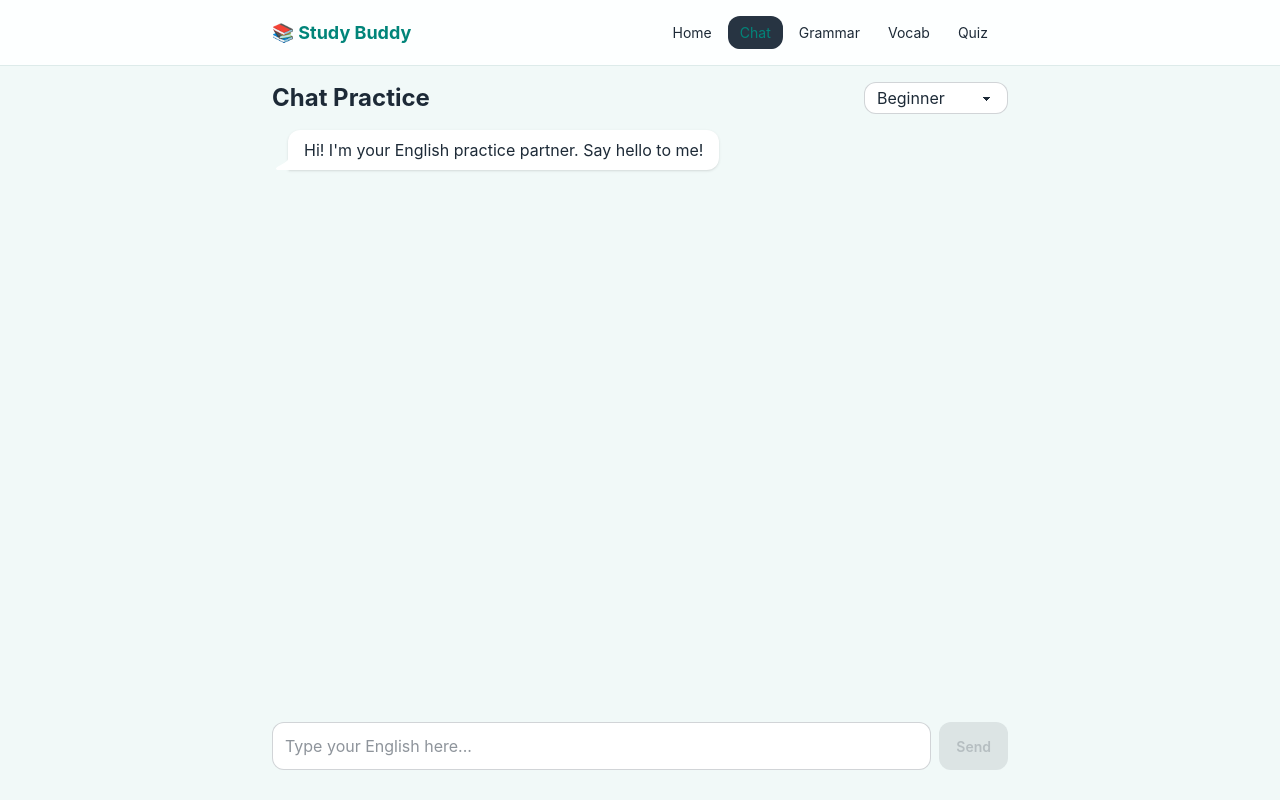
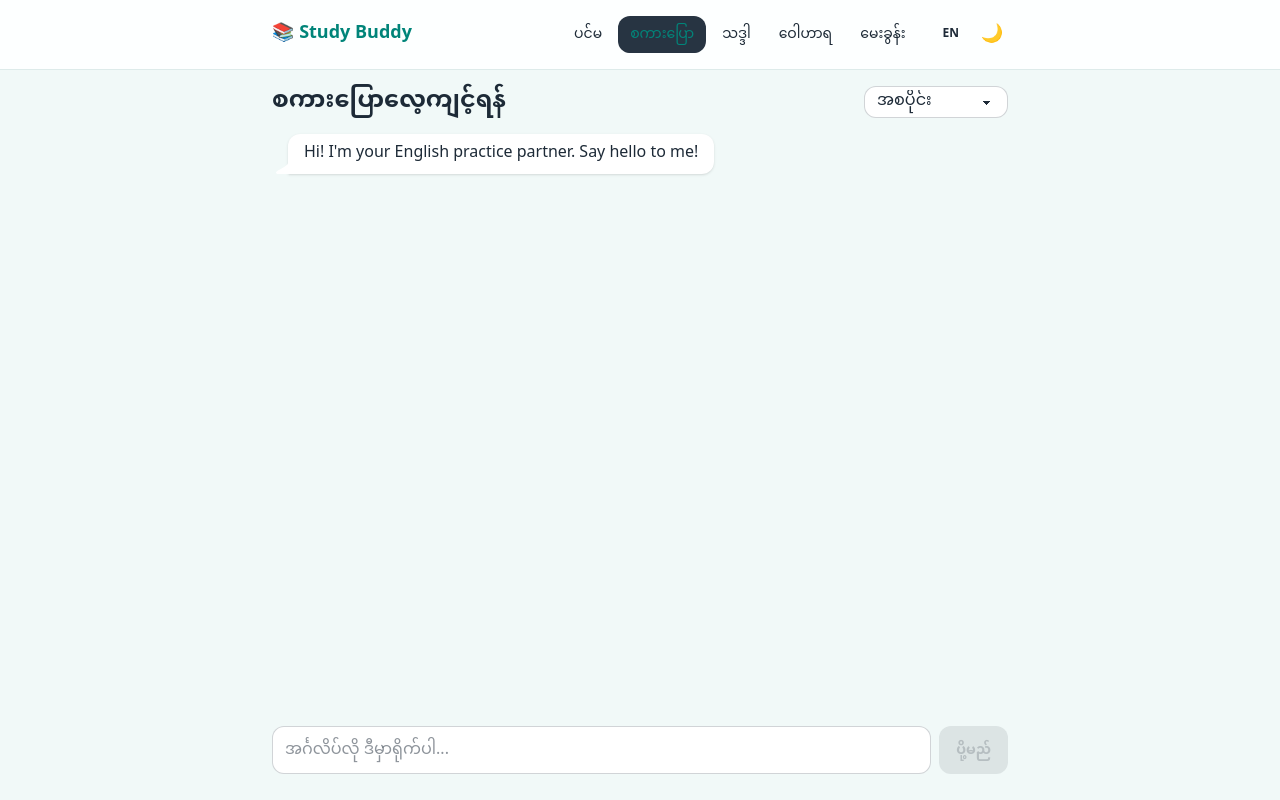
Before and after one commit to paingzinyemaung/study-buddy, a React (Vite) app: page /chat in a window 1280 px wide. Built offline with nearby package versions, Linux system fonts and the light colour scheme; no server answers.

Commit message:
feat: dark mode and English/Myanmar language toggle

```diff
--- a/index.html
+++ b/index.html
@@ -5,6 +5,24 @@
     <link rel="icon" type="image/svg+xml" href="/favicon.svg" />
     <meta name="viewport" content="width=device-width, initial-scale=1.0" />
     <title>AI Study Buddy</title>
+    <script>
+      try {
+        var t = localStorage.getItem('theme');
+        if (!t) {
+          t = matchMedia('(prefers-color-scheme: dark)').matches
+            ? 'studybuddy-dark'
+            : 'studybuddy';
+        }
+        document.documentElement.setAttribute('data-theme', t);
+      } catch (e) {}
+    </script>
+
+    <link rel="preconnect" href="https://fonts.googleapis.com" />
+    <link rel="preconnect" href="https://fonts.gstatic.com" crossorigin />
+    <link
+      href="https://fonts.googleapis.com/css2?family=Noto+Sans+Myanmar:wght@400;600;700&display=swap"
+      rel="stylesheet"
+    />
   </head>
   <body>
     <div id="root"></div>
--- a/src/components/BottomNav.tsx
+++ b/src/components/BottomNav.tsx
@@ -1,7 +1,9 @@
 import { NavLink } from 'react-router-dom';
 import { navLinks } from './navLinks';
+import { useLang } from '../i18n/LanguageContext';
 
 export default function BottomNav() {
+  const { t } = useLang();
   return (
     <nav className="dock dock-sm border-t border-base-300 bg-base-100 md:hidden">
       {navLinks.map((l) => (
@@ -14,7 +16,7 @@ export default function BottomNav() {
           }
         >
           <span className="text-xl leading-none">{l.icon}</span>
-          <span className="dock-label">{l.label}</span>
+          <span className="dock-label">{t.nav[l.key]}</span>
         </NavLink>
       ))}
     </nav>
--- /dev/null
+++ b/src/components/LangToggle.tsx
@@ -0,0 +1,14 @@
+import { useLang } from '../i18n/LanguageContext';
+
+export default function LangToggle() {
+  const { lang, setLang } = useLang();
+  return (
+    <button
+      className="btn btn-ghost btn-sm"
+      onClick={() => setLang(lang === 'en' ? 'my' : 'en')}
+      aria-label="Change language"
+    >
+      {lang === 'en' ? 'မြန်မာ' : 'EN'}
+    </button>
+  );
+}
--- a/src/components/Navbar.tsx
+++ b/src/components/Navbar.tsx
@@ -1,15 +1,18 @@
 import { NavLink } from 'react-router-dom';
 import { navLinks } from './navLinks';
+import { useLang } from '../i18n/LanguageContext';
+import ThemeToggle from './ThemeToggle';
+import LangToggle from './LangToggle';
 
 export default function Navbar() {
+  const { t } = useLang();
   return (
     <header className="sticky top-0 z-20 border-b border-base-300 bg-base-100/90 backdrop-blur">
-      <div className="navbar mx-auto max-w-3xl px-4">
+      <div className="navbar mx-auto max-w-3xl gap-1 px-4">
         <div className="flex-1">
           <span className="text-lg font-bold text-primary">📚 Study Buddy</span>
         </div>
 
-        {/* Desktop only */}
         <nav className="hidden md:block">
           <ul className="menu menu-horizontal gap-1">
             {navLinks.map((l) => (
@@ -21,12 +24,15 @@ export default function Navbar() {
                     isActive ? 'menu-active text-primary' : ''
                   }
                 >
-                  {l.label}
+                  {t.nav[l.key]}
                 </NavLink>
               </li>
             ))}
           </ul>
         </nav>
+
+        <LangToggle />
+        <ThemeToggle />
       </div>
     </header>
   );
--- /dev/null
+++ b/src/components/ThemeToggle.tsx
@@ -0,0 +1,15 @@
+import { useTheme } from '../hooks/useTheme';
+
+export default function ThemeToggle() {
+  const { theme, toggle } = useTheme();
+  const isDark = theme === 'studybuddy-dark';
+  return (
+    <button
+      className="btn btn-ghost btn-circle btn-sm text-lg"
+      onClick={toggle}
+      aria-label={isDark ? 'Switch to light mode' : 'Switch to dark mode'}
+    >
+      {isDark ? '☀️' : '🌙'}
+    </button>
+  );
+}
--- a/src/components/navLinks.ts
+++ b/src/components/navLinks.ts
@@ -1,7 +1,7 @@
 export const navLinks = [
-  { to: '/', label: 'Home', icon: '🏠' },
-  { to: '/chat', label: 'Chat', icon: '💬' },
-  { to: '/grammar', label: 'Grammar', icon: '✏️' },
-  { to: '/vocab', label: 'Vocab', icon: '📖' },
-  { to: '/quiz', label: 'Quiz', icon: '🎯' },
-];
+  { to: '/', key: 'home', icon: '🏠' },
+  { to: '/chat', key: 'chat', icon: '💬' },
+  { to: '/grammar', key: 'grammar', icon: '✏️' },
+  { to: '/vocab', key: 'vocab', icon: '📖' },
+  { to: '/quiz', key: 'quiz', icon: '🎯' },
+] as const;
--- /dev/null
+++ b/src/hooks/useTheme.ts
@@ -0,0 +1,25 @@
+import { useEffect, useState } from 'react';
+
+export type Theme = 'studybuddy' | 'studybuddy-dark';
+
+function getInitialTheme(): Theme {
+  const saved = localStorage.getItem('theme');
+  if (saved === 'studybuddy' || saved === 'studybuddy-dark') return saved;
+  return matchMedia('(prefers-color-scheme: dark)').matches
+    ? 'studybuddy-dark'
+    : 'studybuddy';
+}
+
+export function useTheme() {
+  const [theme, setTheme] = useState<Theme>(getInitialTheme);
+
+  useEffect(() => {
+    document.documentElement.setAttribute('data-theme', theme);
+    localStorage.setItem('theme', theme);
+  }, [theme]);
+
+  const toggle = () =>
+    setTheme((t) => (t === 'studybuddy' ? 'studybuddy-dark' : 'studybuddy'));
+
+  return { theme, toggle };
+}
--- /dev/null
+++ b/src/i18n/LanguageContext.tsx
@@ -0,0 +1,39 @@
+import {
+  createContext,
+  useContext,
+  useEffect,
+  useState,
+  type ReactNode,
+} from 'react';
+import { translations, type Lang, type Dict } from './translations';
+
+type LanguageContextValue = {
+  lang: Lang;
+  setLang: (lang: Lang) => void;
+  t: Dict;
+};
+
+const LanguageContext = createContext<LanguageContextValue | null>(null);
+
+export function LanguageProvider({ children }: { children: ReactNode }) {
+  const [lang, setLang] = useState<Lang>(() =>
+    localStorage.getItem('lang') === 'en' ? 'en' : 'my',
+  );
+
+  useEffect(() => {
+    localStorage.setItem('lang', lang);
+    document.documentElement.lang = lang;
+  }, [lang]);
+
+  return (
+    <LanguageContext.Provider value={{ lang, setLang, t: translations[lang] }}>
+      {children}
+    </LanguageContext.Provider>
+  );
+}
+
+export function useLang() {
+  const ctx = useContext(LanguageContext);
+  if (!ctx) throw new Error('useLang must be used inside LanguageProvider');
+  return ctx;
+}
--- /dev/null
+++ b/src/i18n/translations.ts
@@ -0,0 +1,41 @@
+export type Lang = 'en' | 'my';
+
+const en = {
+  nav: {
+    home: 'Home',
+    chat: 'Chat',
+    grammar: 'Grammar',
+    vocab: 'Vocab',
+    quiz: 'Quiz',
+  },
+  chat: {
+    title: 'Chat Practice',
+    placeholder: 'Type your English here...',
+    send: 'Send',
+    error: 'Sorry, something went wrong. Please try again.',
+    beginner: 'Beginner',
+    intermediate: 'Intermediate',
+  },
+};
+
+export type Dict = typeof en;
+
+const my: Dict = {
+  nav: {
+    home: 'ပင်မ',
+    chat: 'စကားပြော',
+    grammar: 'သဒ္ဒါ',
+    vocab: 'ဝေါဟာရ',
+    quiz: 'မေးခွန်း',
+  },
+  chat: {
+    title: 'စကားပြောလေ့ကျင့်ရန်',
+    placeholder: 'အင်္ဂလိပ်လို ဒီမှာရိုက်ပါ...',
+    send: 'ပို့မည်',
+    error: 'တောင်းပန်ပါတယ်၊ တစ်ခုခုမှားသွားပါတယ်။ ပြန်ကြိုးစားကြည့်ပါ။',
+    beginner: 'အစပိုင်း',
+    intermediate: 'အလယ်အလတ်',
+  },
+};
+
+export const translations: Record<Lang, Dict> = { en, my };
--- a/src/index.css
+++ b/src/index.css
@@ -40,3 +40,47 @@
   --depth: 0;
   --noise: 0;
 }
+
+@plugin "daisyui/theme" {
+  name: 'studybuddy-dark';
+  prefersdark: true;
+  color-scheme: dark;
+
+  --color-base-100: oklch(25% 0.02 250);
+  --color-base-200: oklch(21% 0.02 250);
+  --color-base-300: oklch(17% 0.02 250);
+  --color-base-content: oklch(93% 0.01 250);
+
+  --color-primary: oklch(72% 0.11 185);
+  --color-primary-content: oklch(20% 0.04 185);
+  --color-secondary: oklch(80% 0.14 75);
+  --color-secondary-content: oklch(25% 0.06 75);
+  --color-accent: oklch(75% 0.13 20);
+  --color-accent-content: oklch(22% 0.05 20);
+  --color-neutral: oklch(35% 0.03 250);
+  --color-neutral-content: oklch(95% 0.005 250);
+
+  --color-info: oklch(72% 0.12 235);
+  --color-info-content: oklch(22% 0.05 235);
+  --color-success: oklch(72% 0.17 155);
+  --color-success-content: oklch(22% 0.06 155);
+  --color-warning: oklch(82% 0.15 85);
+  --color-warning-content: oklch(26% 0.06 85);
+  --color-error: oklch(68% 0.2 25);
+  --color-error-content: oklch(20% 0.05 25);
+
+  --radius-selector: 1rem;
+  --radius-field: 0.75rem;
+  --radius-box: 1rem;
+  --size-selector: 0.25rem;
+  --size-field: 0.25rem;
+  --border: 1px;
+  --depth: 0;
+  --noise: 0;
+}
+
+/* မြန်မာစာ: font နဲ့ line-height (မြန်မာစာက အမြင့်ပိုရှိလို့ ကျဉ်းရင် ဖြတ်ပြီးပျောက်တတ်တယ်) */
+html[lang='my'] body {
+  font-family: 'Noto Sans Myanmar', 'Myanmar Text', system-ui, sans-serif;
+  line-height: 1.8;
+}
--- a/src/main.tsx
+++ b/src/main.tsx
@@ -3,11 +3,14 @@ import { createRoot } from 'react-dom/client';
 import { BrowserRouter } from 'react-router-dom';
 import App from './App';
 import './index.css';
+import { LanguageProvider } from './i18n/LanguageContext';
 
 createRoot(document.getElementById('root')!).render(
   <StrictMode>
     <BrowserRouter>
-      <App />
+      <LanguageProvider>
+        <App />
+      </LanguageProvider>
     </BrowserRouter>
   </StrictMode>,
 );
--- a/src/pages/Chat.tsx
+++ b/src/pages/Chat.tsx
@@ -2,8 +2,10 @@ import { useEffect, useRef, useState } from 'react';
 import ChatBubble from '../components/ChatBubble';
 import { askAI } from '../lib/ai';
 import type { Message, Level } from '../types';
+import { useLang } from '../i18n/LanguageContext';
 
 export default function Chat() {
+  const { t } = useLang();
   const [messages, setMessages] = useState<Message[]>([
     {
       id: crypto.randomUUID(),
@@ -48,7 +50,7 @@ export default function Chat() {
         {
           id: crypto.randomUUID(),
           role: 'assistant',
-          content: 'Sorry, something went wrong. Please try again.',
+          content: t.chat.error,
         },
       ]);
     } finally {
@@ -63,14 +65,14 @@ export default function Chat() {
   return (
     <div className="flex h-[calc(100dvh-11rem)] flex-col md:h-[calc(100dvh-7rem)]">
       <div className="mb-3 flex items-center justify-between gap-3">
-        <h1 className="text-xl font-bold md:text-2xl">Chat Practice</h1>
+        <h1 className="text-xl font-bold md:text-2xl">{t.chat.title}</h1>
         <select
           className="select select-sm w-36 text-base"
           value={level}
           onChange={(e) => setLevel(e.target.value as Level)}
         >
-          <option value="beginner">Beginner</option>
-          <option value="intermediate">Intermediate</option>
+          <option value="beginner">{t.chat.beginner}</option>
+          <option value="intermediate">{t.chat.intermediate}</option>
         </select>
       </div>
 
@@ -91,7 +93,7 @@ export default function Chat() {
       <div className="mt-3 flex items-center gap-2">
         <input
           className="input h-12 w-full flex-1 text-base"
-          placeholder="Type your English here..."
+          placeholder={t.chat.placeholder}
           value={input}
           onChange={(e) => setInput(e.target.value)}
           onKeyDown={handleKeyDown}
@@ -103,7 +105,7 @@ export default function Chat() {
           onClick={handleSend}
           disabled={loading || !input.trim()}
         >
-          Send
+          {t.chat.send}
         </button>
       </div>
     </div>
```
